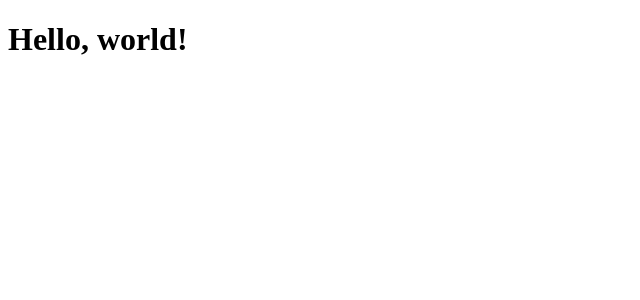
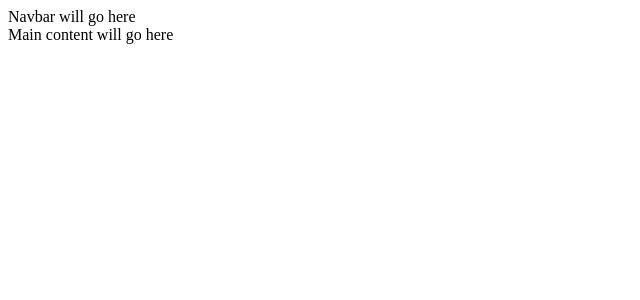
Before and after one commit to azat-nasyrov-dev/shop-app, a React (Create React App) app in the folder client/: page / in a window 1280 px wide. Shown: the top 300 px of the page, without its empty margins (0-640 px from the left). Built offline with nearby package versions, Linux system fonts and the light colour scheme.

Commit message:
Created boilerplate for app

```diff
--- a/client/src/App.js
+++ b/client/src/App.js
@@ -1,11 +1,10 @@
 import React from 'react';
 
-const App = () => {
-  return (
-    <div>
-      <h1>Hello, world!</h1>
-    </div>
-  )
-}
+const App = () => (
+  <>
+    <header>Navbar will go here</header>
+    <main>Main content will go here</main>
+  </>
+)
 
 export default App;
--- a/client/src/index.js
+++ b/client/src/index.js
@@ -1,5 +1,23 @@
 import React from 'react';
 import ReactDOM from 'react-dom';
+import {createStore, applyMiddleware, compose} from 'redux';
+import {Provider} from 'react-redux';
+import thunkMiddleware from 'redux-thunk';
+import {BrowserRouter} from 'react-router-dom';
+
 import App from './App';
+import reducer from './store/reducer';
 
-ReactDOM.render(<App/>, document.getElementById('root'));
+const composeEnhancers = window.__REDUX_DEVTOOL_EXTENSION_COMPOSE__ || compose;
+
+const store = createStore(reducer, composeEnhancers(applyMiddleware(thunkMiddleware)));
+
+const app = (
+  <Provider store={store}>
+    <BrowserRouter>
+      <App/>
+    </BrowserRouter>
+  </Provider>
+);
+
+ReactDOM.render(app, document.getElementById('root'));
--- /dev/null
+++ b/client/src/store/reducer.js
@@ -0,0 +1,5 @@
+const reducer = (state, action) => {
+  return state;
+};
+
+export default reducer;
```
